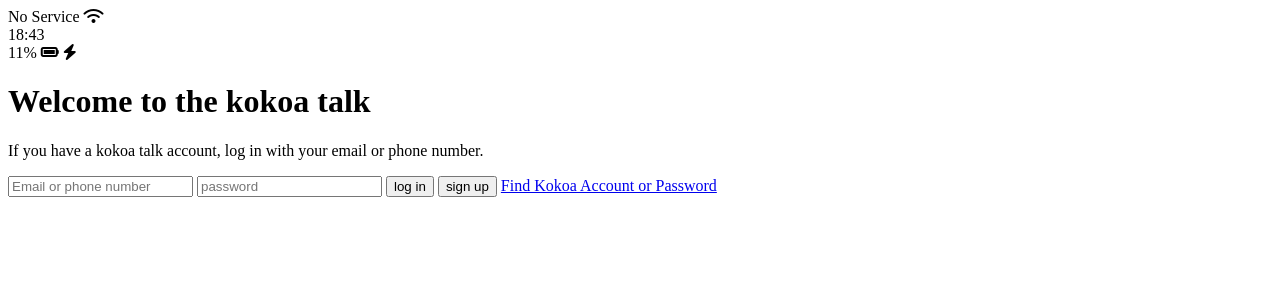
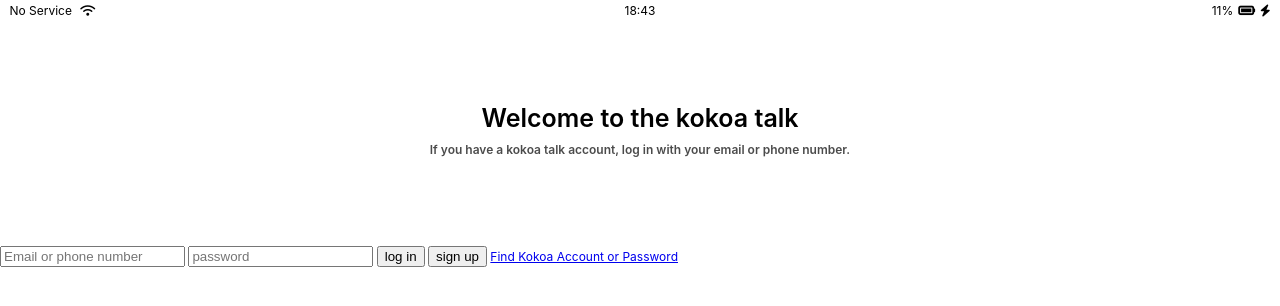
Before and after one commit to Leviadna/k-talk, a plain HTML site: page index.html in a window 1280 px wide. Drawn offline with Linux system fonts and the light colour scheme.

Commit message:
create sign up screen css

```diff
--- /dev/null
+++ b/css/reset.css
@@ -0,0 +1,8 @@
+html,body,div,span,applet,object,iframe,h1,h2,h3,h4,h5,h6,p,blockquote,pre,a,abbr,acronym,address,big,cite,code,del,dfn,em,img,ins,kbd,q,s,samp,small,strike,strong,sub,sup,tt,var,b,u,i,center,dl,dt,dd,ol,ul,li,fieldset,form,label,legend,table,caption,tbody,tfoot,thead,tr,th,td,article,aside,canvas,details,embed,figure,figcaption,footer,header,hgroup,menu,nav,output,ruby,section,summary,time,mark,audio,video{margin:0;padding:0;border:0;font-size:100%;font:inherit;vertical-align:baseline}
+article,aside,details,figcaption,figure,footer,header,hgroup,menu,nav,section {display:block}
+body{line-height:1}
+ol,ul{list-style:none}
+blockquote,q{quotes:none}
+blockquote:before,blockquote:after,q:before,q:after{content:"";content:none}
+table{border-collapse:collapse;border-spacing:0}
+body{font-size:12px;line-height:12px;font-family:-apple-system,BlinkMacSystemFont,'Helvetica Neue','Apple SD Gothic Neo','Segoe UI',Roboto,Arial,'Malgun Gothic','맑은 고딕',sans-serif,'Apple Color Emoji','Segoe UI Emoji','Segoe UI Symbol'}
--- /dev/null
+++ b/css/status-bar.css
@@ -0,0 +1,6 @@
+.status-bar{display:flex;padding:5px 3px;justify-content:center}
+.status-bar__column{width:33%}
+.status-bar__column:first-child span{margin-right:5px}
+.status-bar__column:nth-child(2){display:flex;justify-content:center}
+.status-bar__column:last-child{display:flex;align-items:center;justify-content:flex-end}
+.status-bar__column .fas.fa-battery-full{margin:0 5px}
--- /dev/null
+++ b/css/styles.css
@@ -0,0 +1,7 @@
+@charset "utf-8";
+@import "reset.css";
+@import "status-bar.css";
+
+.welcome-header{display:flex;margin:90px 0;font-weight:600;text-align:center;align-items:center;flex-direction:column}
+.welcome-header__tit{margin-bottom:20px;font-size:25px}
+.welcome-header__txt{width:60%;opacity:.7}
--- a/index.html
+++ b/index.html
@@ -5,7 +5,7 @@
   <meta http-equiv="X-UA-Compatible" content="IE=edge">
   <meta name="viewport" content="width=device-width, initial-scale=1.0">
   <title>Kokoatalk</title>
-  <link rel="stylesheet" href="./css/index.css">
+  <link rel="stylesheet" href="./css/styles.css">
   <link rel="stylesheet" href="https://cdnjs.cloudflare.com/ajax/libs/font-awesome/6.4.2/css/all.min.css" integrity="sha512-z3gLpd7yknf1YoNbCzqRKc4qyor8gaKU1qmn+CShxbuBusANI9QpRohGBreCFkKxLhei6S9CQXFEbbKuqLg0DA==" crossorigin="anonymous" referrerpolicy="no-referrer" />
 </head>
 <body>
@@ -19,7 +19,7 @@
     </div>
     <div class="status-bar__column">
       <span>11%</span>
-      <i class="fas fa-battery-full"></i>
+      <i class="fas fa-battery-full fa-lg"></i>
       <i class="fa-solid fa-bolt"></i>
     </div>
   </div>
```
